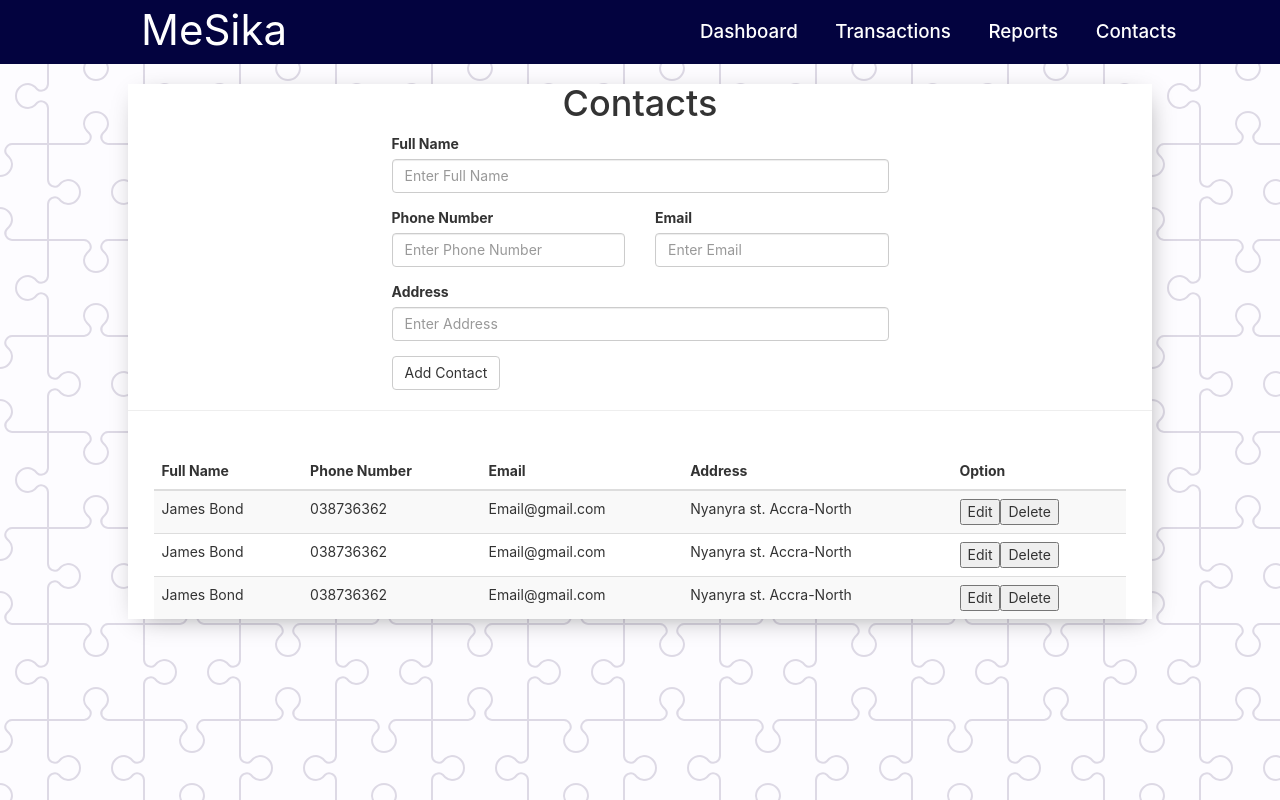
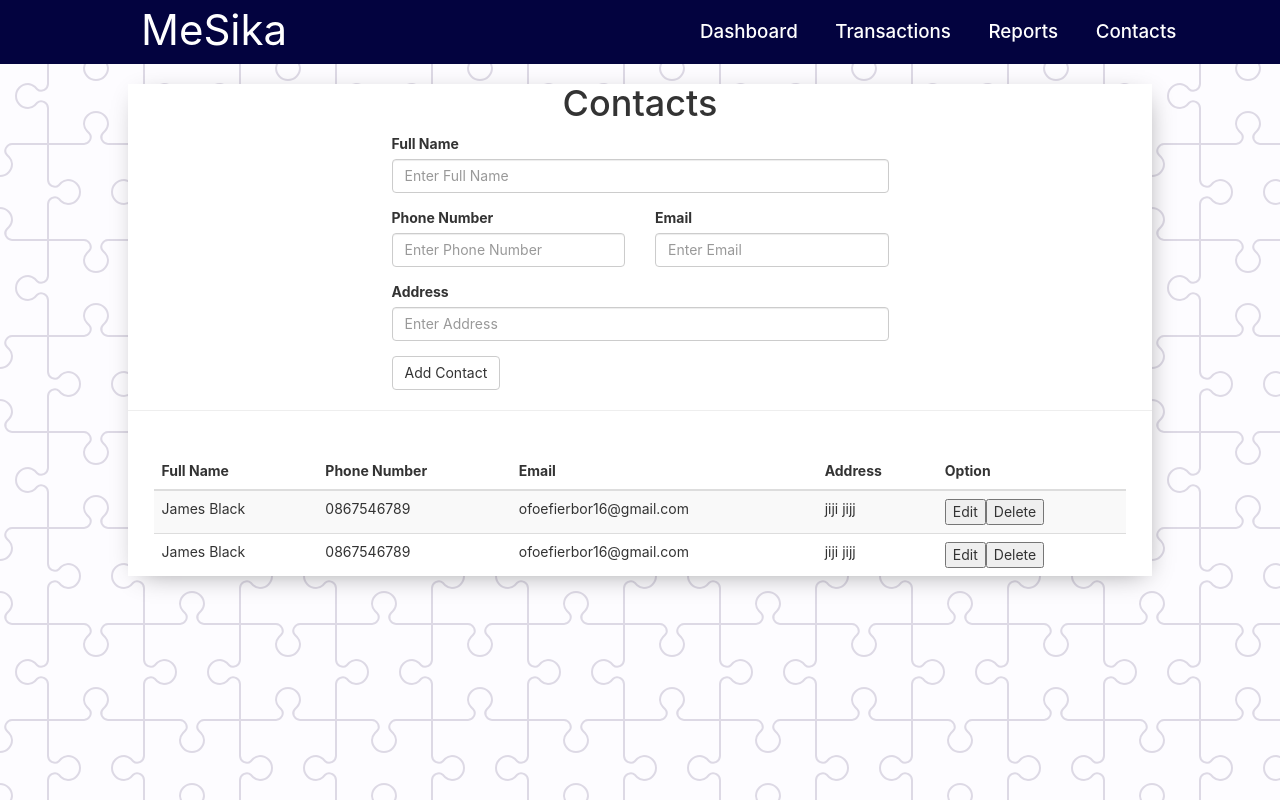
Before and after one commit to ofoe-fiergbor/mesika-app, a React (Create React App) app: page /contacts in a window 1280 px wide. Built offline with nearby package versions, Linux system fonts and the light colour scheme.

Commit message:
added & connected redux to contact page

```diff
--- a/src/Pages/Contacts.jsx
+++ b/src/Pages/Contacts.jsx
@@ -1,6 +1,23 @@
 import React, { Component } from 'react'
+import {addContact} from '../Redux/Actions/ContactActions'
+import { connect } from 'react-redux'
+
 
 export class Contacts extends Component {
+
+    addContact = e => {
+        e.preventDefault()
+        let contact = {
+            id: Math.random().toString(36).substr(2, 5),
+            name: e.target.elements.name.value,
+            phoneNumber: e.target.elements.phoneNumber.value,
+            email: e.target.elements.email.value,
+            address: e.target.elements.address.value,
+        }
+        this.props.addContact(contact)
+
+    }
+
     render() {
         return (
             <div className='contacts'>
@@ -9,28 +26,28 @@ export class Contacts extends Component {
                     <div className="col-md-3"></div>
                     <div className="col-md-6">
                         <div>
-                            <form>
+                            <form onSubmit={this.addContact}>
                                 <div className="form-group">
                                     <label>Full Name</label>
-                                    <input type="text" className="form-control" placeholder="Enter Full Name" required />
+                                    <input type="text" className="form-control" placeholder="Enter Full Name" name='name' required />
                                 </div>
                                 <div className="row">
                                     <div className="col-md-6">
                                         <div className="form-group">
                                             <label>Phone Number</label>
-                                            <input type="phone" className="form-control" placeholder="Enter Phone Number" required />
+                                            <input type="phone" className="form-control" placeholder="Enter Phone Number" name='phoneNumber' required />
                                         </div>
                                     </div>
                                     <div className="col-md-6">
                                         <div className="form-group">
                                             <label>Email</label>
-                                            <input type="emal" className="form-control" placeholder="Enter Email" />
+                                            <input type="email" className="form-control" placeholder="Enter Email" name='email' />
                                         </div>
                                     </div>
                                 </div>
                                 <div className="form-group">
                                     <label>Address</label>
-                                    <input type="text" className="form-control" placeholder="Enter Address" />
+                                    <input type="text" className="form-control" name='address' placeholder="Enter Address" />
                                 </div>
                                 <button type="submit" className="btn btn-default">Add Contact</button>
                             </form>
@@ -50,31 +67,31 @@ export class Contacts extends Component {
                         </tr>
                     </thead>
                     <tbody>
-                        <tr>
-                            <td>James Bond</td>
-                            <td>038736362</td>
-                            <td>Email@gmail.com</td>
-                            <td>Nyanyra st. Accra-North</td>
-                            <td><button>Edit</button><button>Delete</button></td>
-                        </tr>
-                        <tr>
-                            <td>James Bond</td>
-                            <td>038736362</td>
-                            <td>Email@gmail.com</td>
-                            <td>Nyanyra st. Accra-North</td>
-                            <td><button>Edit</button><button>Delete</button></td>
-                        </tr><tr>
-                            <td>James Bond</td>
-                            <td>038736362</td>
-                            <td>Email@gmail.com</td>
-                            <td>Nyanyra st. Accra-North</td>
-                            <td><button>Edit</button><button>Delete</button></td>
-                        </tr>
+                        {
+                            this.props.contacts.map(contact=>{
+                                return(
+                                    <tr key={contact.id}>
+                                    <td>{contact.name}</td>
+                                    <td>{contact.phoneNumber}</td>
+                                    <td>{contact.email}</td>
+                                    <td>{contact.address}</td>
+                                    <td><button>Edit</button><button>Delete</button></td>
+                                </tr>
+                                )
+                            })
+                        }
+
+
                     </tbody>
                 </table>
             </div>
         )
     }
 }
+const mapStateToProps = state =>{
+    return{
+        contacts : state.contacts
+    }
+}
 
-export default Contacts
+export default connect(mapStateToProps,{addContact})(Contacts)
--- a/src/Redux/Reducers/ContactReducer.js
+++ b/src/Redux/Reducers/ContactReducer.js
@@ -2,7 +2,8 @@ import { ADD_CONTACT, EDIT_CONTACT, REMOVE_CONTACT } from "../Actions/ContactAct
 
 
 let initialState = [
-    {name:'James Black', phoneNumber: '0867546789', email:'ofoefierbor16@gmail.com', id:'XHGT'}
+    {name:'James Black', phoneNumber: '0867546789', email:'ofoefierbor16@gmail.com', address:'jiji jijj', id:'XHGT'},
+    {name:'James Black', phoneNumber: '0867546789', email:'ofoefierbor16@gmail.com',address:'jiji jijj' , id:'XHhT'},
 ]
 
 const ContactReducer = (state=initialState, action)=>{
```
